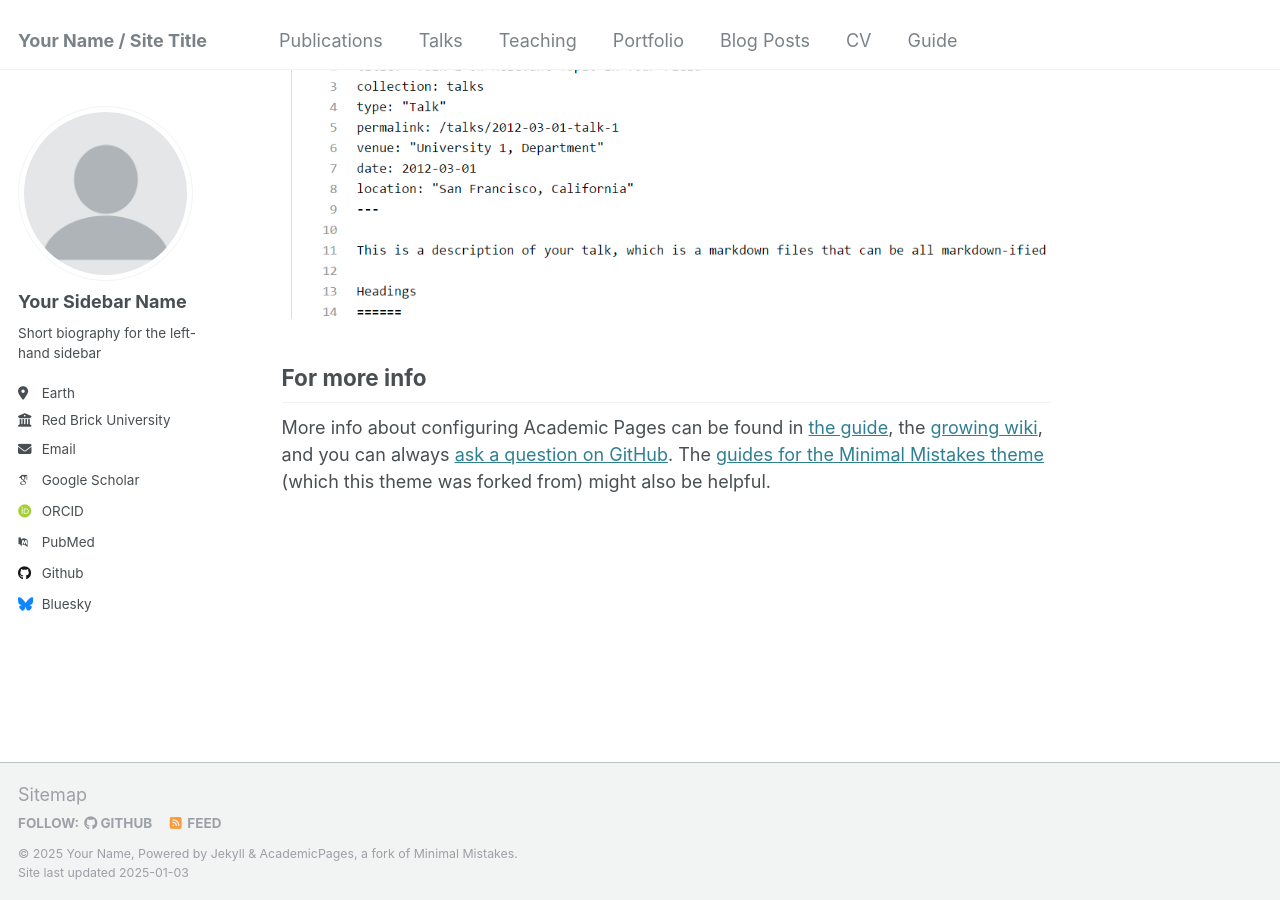
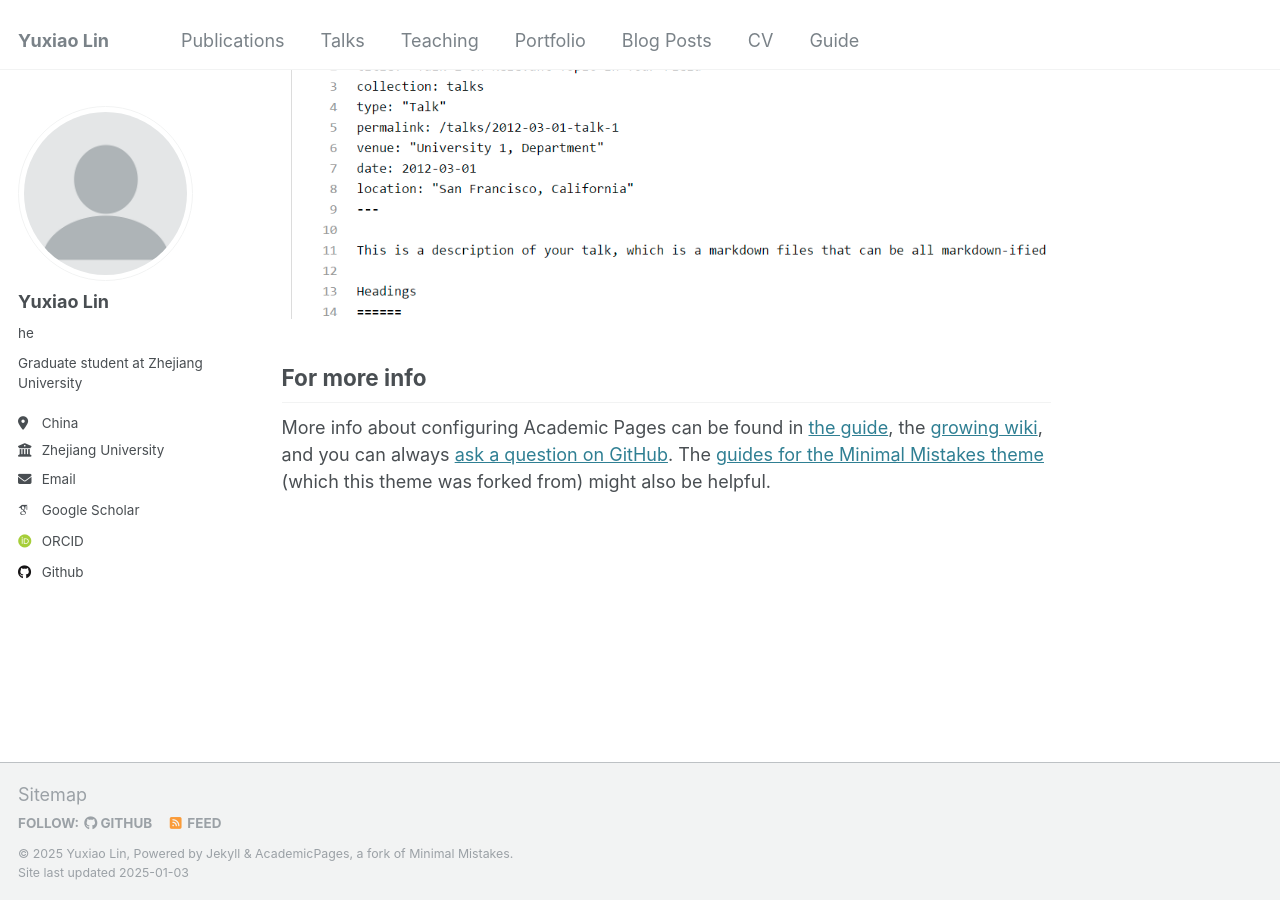
Before and after one commit to ZeroRin/ZeroRin.github.io, a Jekyll site: the page built from _pages/about.md, in a window 1280 px wide and 900 px high, scrolled down 2643 px. Built offline with Jekyll 4.4.1, drawn with Linux system fonts in a browser that asks for light colours; some web fonts are replaced.

Commit message:
update config

```diff
--- a/_config.yml
+++ b/_config.yml
@@ -8,13 +8,13 @@
 
 # Basic Site Settings
 locale                   : "en-US"
-title                    : "Your Name / Site Title"
+title                    : "Yuxiao Lin"
 title_separator          : "-"
-name                     : &name "Your Name"
-description              : &description "personal description"
-url                      : https://academicpages.github.io # the base hostname & protocol for your site e.g. "https://[your GitHub username].github.io"
+name                     : &name "Yuxiao Lin"
+description              : &description ""
+url                      : https://zerorin.github.io # the base hostname & protocol for your site e.g. "https://[your GitHub username].github.io"
 baseurl                  : "" # the subpath of your site, e.g. "/blog"
-repository               : "academicpages/academicpages.github.io"
+repository               : "ZeroRin/ZeroRin.github.io"
 
 # Site Author - The following control what appear as part of the author content on the side bar.
 #               If a field is blank the icon and link will not appear, otherwise it will be shown.
@@ -22,21 +22,21 @@ repository               : "academicpages/academicpages.github.io"
 author:
   # Biographic information
   avatar           : "profile.png"
-  name             : "Your Sidebar Name"
-  pronouns         : # example: "she/her"
-  bio              : "Short biography for the left-hand sidebar"
-  location         : "Earth"
-  employer         : "Red Brick University"
+  name             : "Yuxiao Lin"
+  pronouns         : "he"
+  bio              : "Graduate student at Zhejiang University"
+  location         : "China"
+  employer         : "Zhejiang University"
   uri              : # URL
-  email            : "none@example.org"
+  email            : "yuxiaolinling@zju.edu.cn"
 
   # Academic websites
   arxiv            : # URL - Update with the correct link to your profile
-  googlescholar    : "https://scholar.google.com/citations?user=PS_CX0AAAAAJ"
+  googlescholar    : "https://scholar.google.com/citations?user=LYU421YAAAAJ&hl=en"
   impactstory      : # URL
-  orcid            : "http://orcid.org/yourorcidurl"
+  orcid            : "https://orcid.org/0000-0002-3954-5927"
   semantic         : # URL
-  pubmed           : "https://www.ncbi.nlm.nih.gov/pubmed/?term=john+snow"
+  pubmed           : # URL
   researchgate     : # URL
   scopus           : # URL
 
@@ -44,12 +44,12 @@ author:
   bitbucket        : # Username - Update with your username on the site
   codepen          : # Username
   dribbble         : # Username
-  github           : "academicpages"
+  github           : "https://github.com/ZeroRin"
   kaggle           : # Username
   stackoverflow    : # User number or user number and name (i.e., use "1" or "1/jeff-atwood")
 
   # Social media
-  bluesky          : "bsky.app" # Replace this with you Bluesky username
+  bluesky          : # Replace this with you Bluesky username
   facebook         : # Username
   flickr           : # Username
   foursquare       : # Username
@@ -76,10 +76,10 @@ author:
 
 # Publication Category - The following the list of publication categories and their headings
 publication_category:
-  books:
-    title: 'Books'
-  manuscripts:
-    title: 'Journal Articles'
+  # books:
+  #   title: 'Books'
+  # manuscripts:
+  #   title: 'Journal Articles'
   conferences:
     title: 'Conference Papers'
 
```
